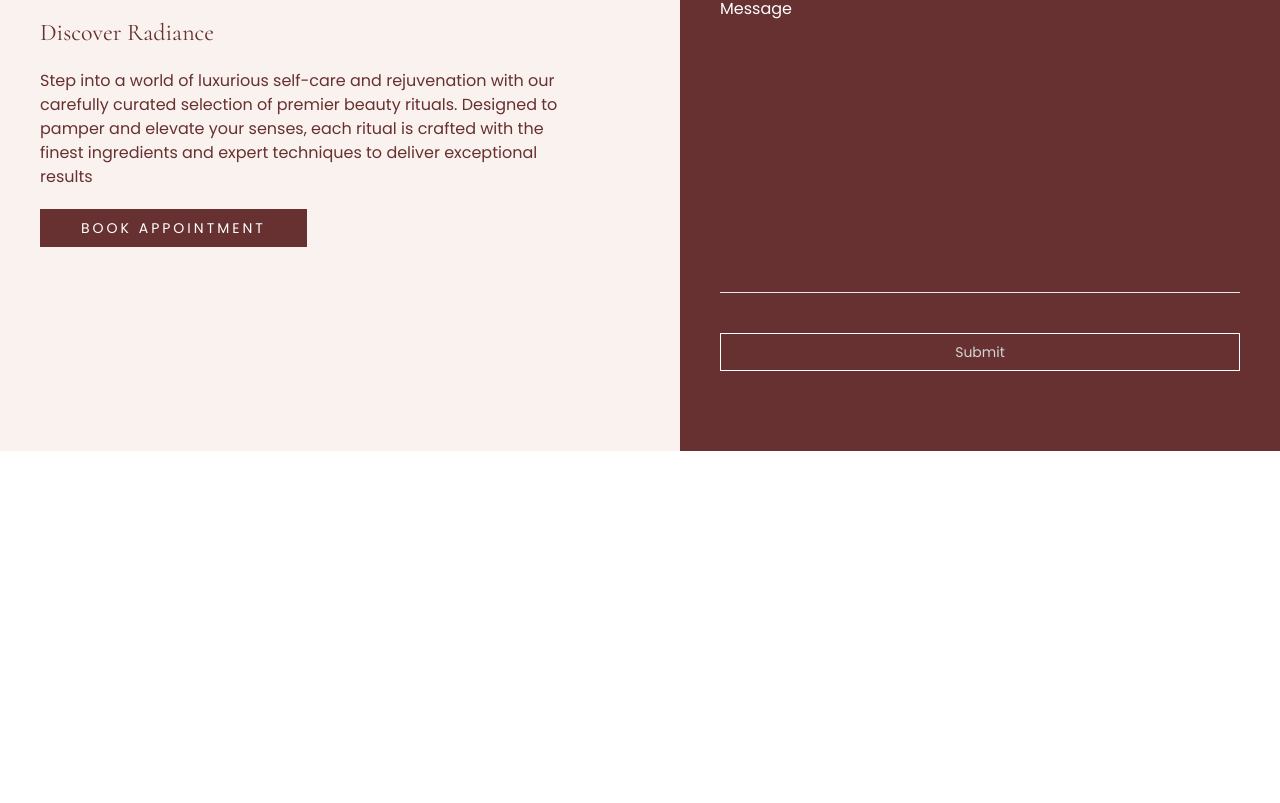
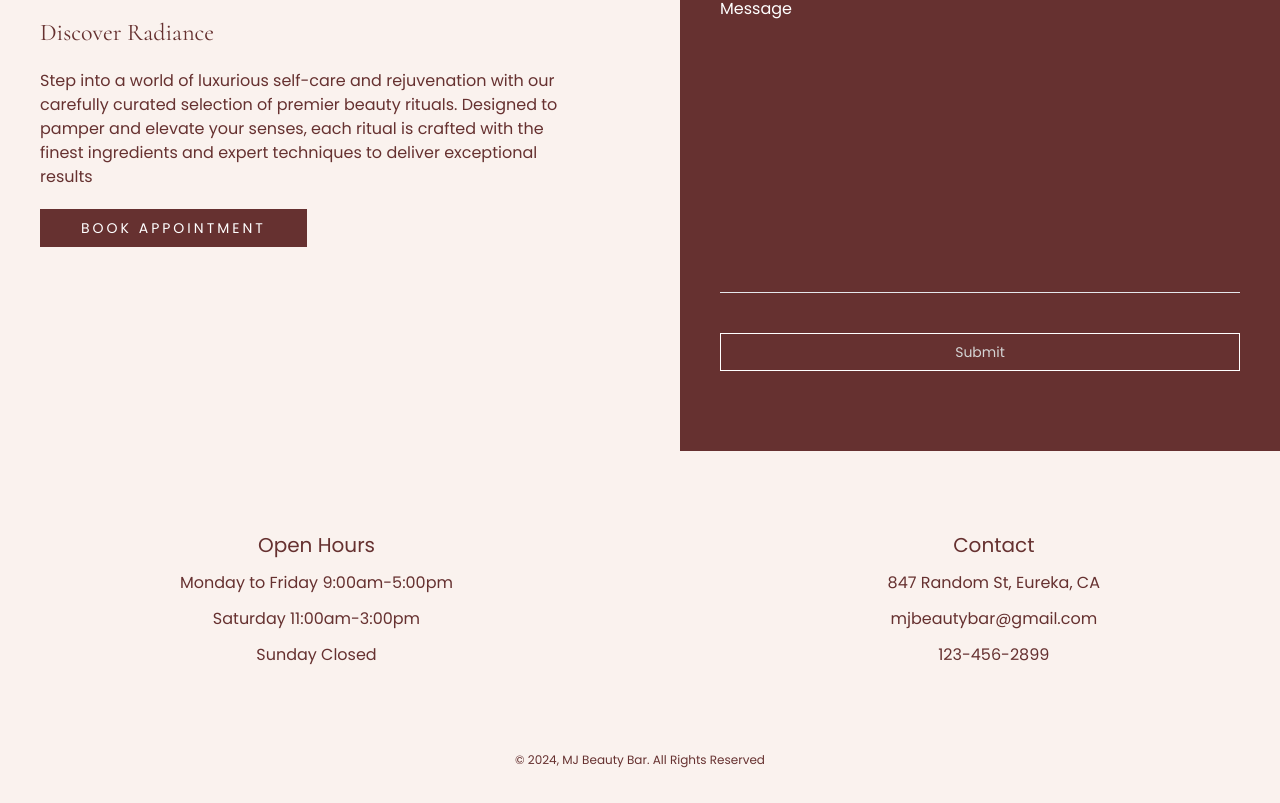
Before and after one commit to joseph-lang7/MJ-Beauty-Bar, a React (Vite) app: page / in a window 1280 px wide. Shown: the part 2252-3055 px from the top of the page. Before the commit the page ends 2703 px from the top, so only its background shows below. Built offline with nearby package versions, Linux system fonts and the light colour scheme.

Commit message:
Add footer

```diff
--- a/src/App.jsx
+++ b/src/App.jsx
@@ -1,5 +1,6 @@
 import "./App.css";
 import Navbar from "./components/navbar/navbar";
+import Footer from "./components/footer/footer";
 import { Routes, Route } from "react-router-dom";
 import AboutPage from "./pages/about";
 import PricingPage from "./pages/pricing";
@@ -14,6 +15,7 @@ function App() {
         <Route path="/about" element={<AboutPage />} />
         <Route path="/pricing" element={<PricingPage />} />
       </Routes>
+      <Footer />
       <ToastContainer />
     </div>
   );
--- a/src/components/contact-form/contact-form.jsx
+++ b/src/components/contact-form/contact-form.jsx
@@ -15,17 +15,18 @@ const ContactForm = () => {
   const { errors, isSubmitting } = formState;
   const hasInput = !!watch("message");
   const onSubmit = (data) => {
-    setClientName(data.fullName);
+    const clientName = data.fullName;
+    setClientName(clientName);
     try {
+      notifySuccess(clientName);
       reset();
-      notifySuccess();
     } catch (error) {
       console.error(error);
       notifyError();
     }
   };
-  const notifySuccess = () =>
-    toast.success(`Thank you, ${clientName}!`, {
+  const notifySuccess = (name) =>
+    toast.success(`Thank you, ${name}!`, {
       position: "top-right",
       autoClose: 5000,
       hideProgressBar: false,
@@ -47,10 +48,7 @@ const ContactForm = () => {
       theme: "light",
     });
   return (
-    <div
-      id="#contact-form"
-      className="flex flex-col lg:flex-row h-full lg:items-center gap-20"
-    >
+    <div className="flex flex-col lg:flex-row h-full lg:items-center gap-20">
       <div className="flex-1 px-10 w-full h-full justify-center flex flex-col gap-5 pb-20 md:pb-0">
         <h2 className="text-4xl sm:text-6xl capitalize">
           Experience our exceptional{" "}
--- a/src/components/contact-form/form-schema.js
+++ b/src/components/contact-form/form-schema.js
@@ -12,9 +12,10 @@ export const formSchema = yup.object({
   phone: yup
     .string()
     .required("Phone is required.")
-    .matches(phoneRegExp, "Please enter valid phone number i.e 707-123-4567")
     .max(12, "Phone number cannot exceed 12 digits.")
-    .min(8, "Phone number must be at least 8 digits."),
+    .min(8, "Phone number must be at least 8 digits.")
+    .matches(phoneRegExp, "Please enter valid phone number i.e 707-123-4567"),
+
   message: yup
     .string()
     .required("Message is required.")
--- /dev/null
+++ b/src/components/footer/footer.jsx
@@ -0,0 +1,33 @@
+const Footer = () => {
+  return (
+    <div className="pb-8 pt-20 flex flex-col gap-20 ">
+      <div className="w-full font-[poppins] flex justify-center">
+        <div className="max-w-[1000px] w-full flex flex-col md:flex-row md:justify-between items-center gap-7 px-10">
+          <div className="text-center flex flex-col gap-3">
+            <h3 className="text-xl">Open Hours</h3>
+            <p>Monday to Friday 9:00am-5:00pm</p>
+            <p>Saturday 11:00am-3:00pm</p>
+            <p>Sunday Closed</p>
+          </div>
+          <div className="text-center flex flex-col gap-3">
+            <h3 className="text-xl">Contact</h3>
+            <p>847 Random St, Eureka, CA</p>
+            <p className="hover:translate-x-3 cursor-pointer transition-all duration-500">
+              mjbeautybar@gmail.com
+            </p>
+            <p className="hover:translate-x-3 cursor-pointer transition-all duration-500">
+              123-456-2899
+            </p>
+          </div>
+        </div>
+      </div>
+      <div className="text-center font-[poppins]">
+        <span className="text-xs">
+          &#169; {new Date().getFullYear()}, MJ Beauty Bar. All Rights Reserved
+        </span>
+      </div>
+    </div>
+  );
+};
+
+export default Footer;
```
